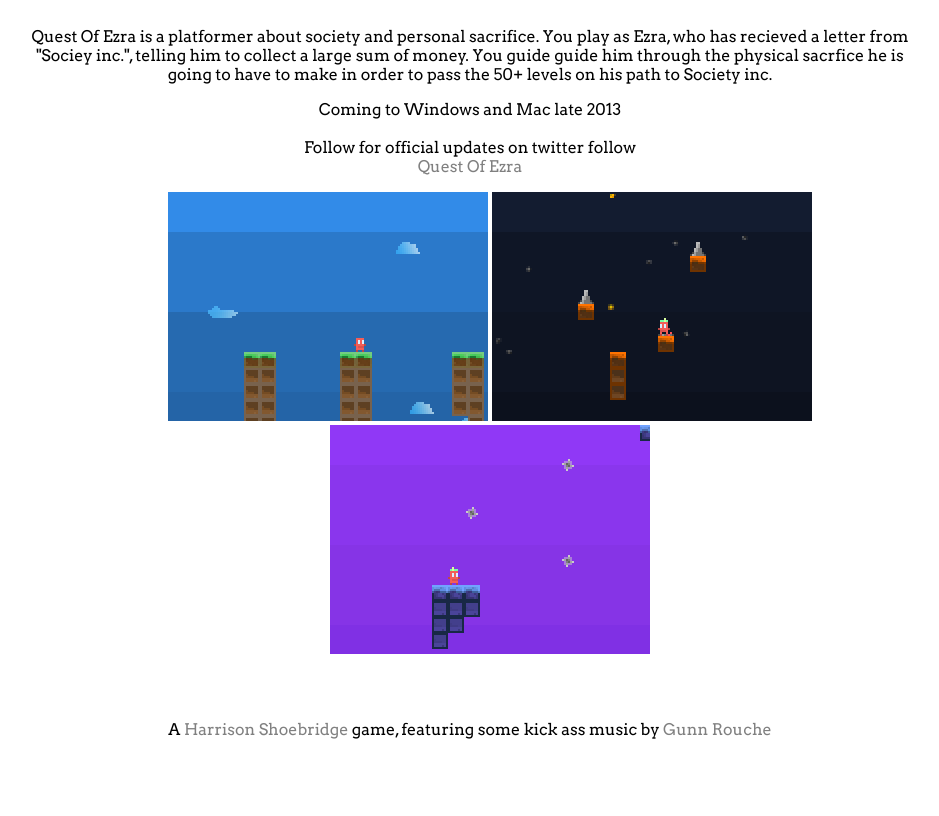
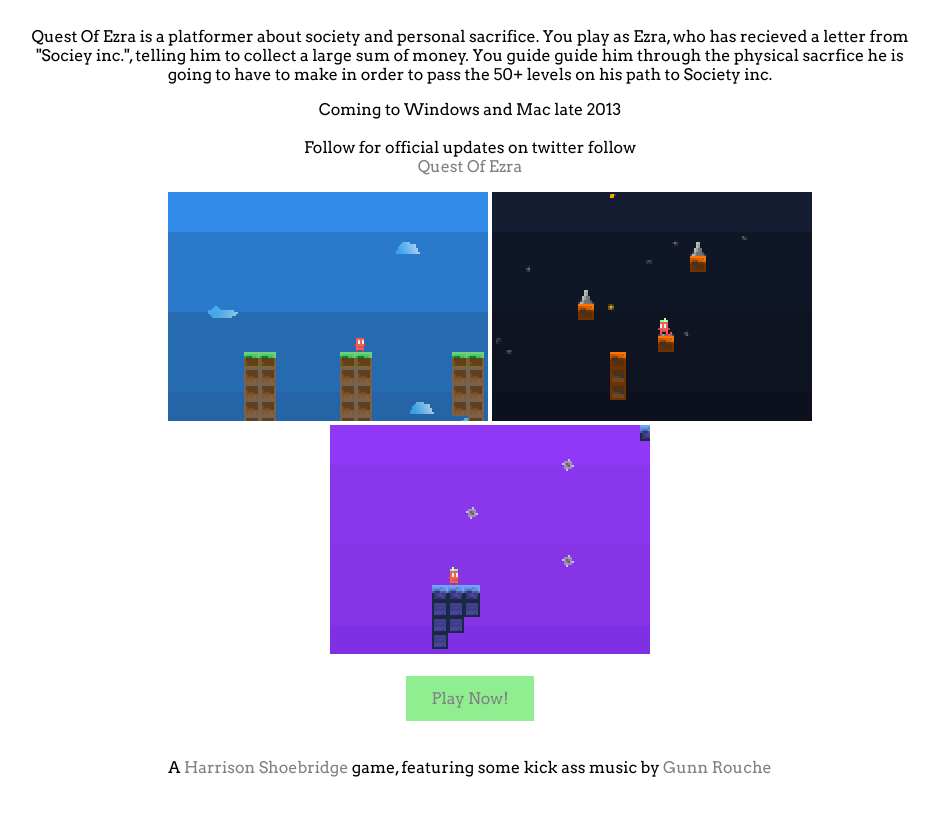
Before and after one commit to paked/qoe, a plain HTML site: page index.html in a window 1280 px wide. Shown: the part 118-934 px from the top of the page, without its empty margins (170-1109 px from the left). Drawn offline with Linux system fonts and the light colour scheme; grey boxes are pictures that could not be loaded.

Commit message:
Add index.html link

```diff
--- a/index.html
+++ b/index.html
@@ -66,9 +66,14 @@
 				</ul>
 			</div>
 
+            <br>
+
+            <a href="qoe.html" style="padding: 1vw; padding-left: 2vw; padding-right: 2vw; background-color: lightgreen; margin-left: auto; margin-right: auto; text-align: center; width: 200px; height: 200px;">Play Now!</a>
+
 			<div class="from">
 				<span>A <a href="http://twitter.com/hcwool" target="_blank">Harrison Shoebridge</a> game, featuring some kick ass music by <a href="http://twitter.com/gunn_rouche" target="_blank">Gunn Rouche</a></span>
 			</div>
+
 
 			<iframe width="640" height="360" src="https://www.youtube.com/embed/SvI-gr2590c?rel=0;3&autohide=1&showinfo=0" frameborder="0" allowfullscreen></iframe>
 			<br>
```
